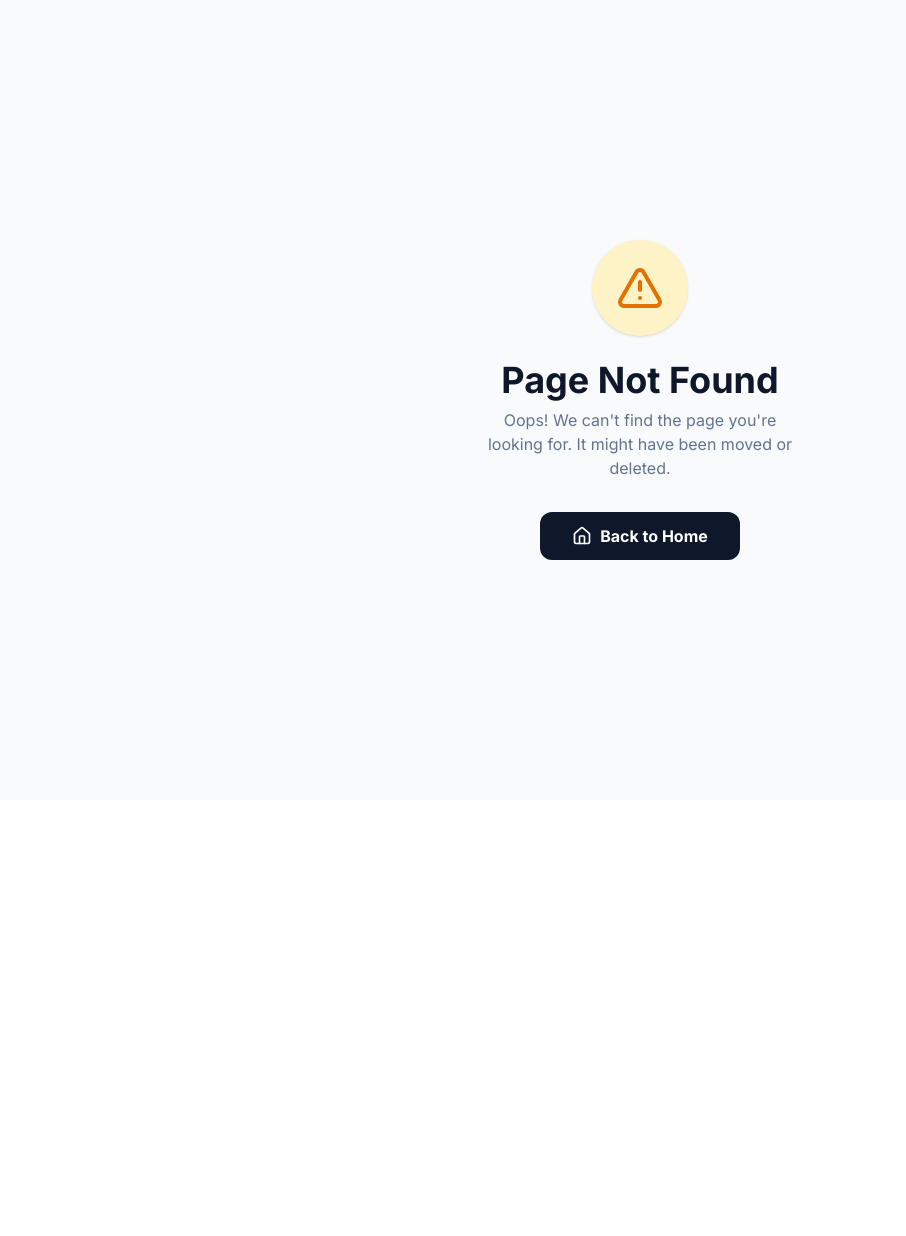
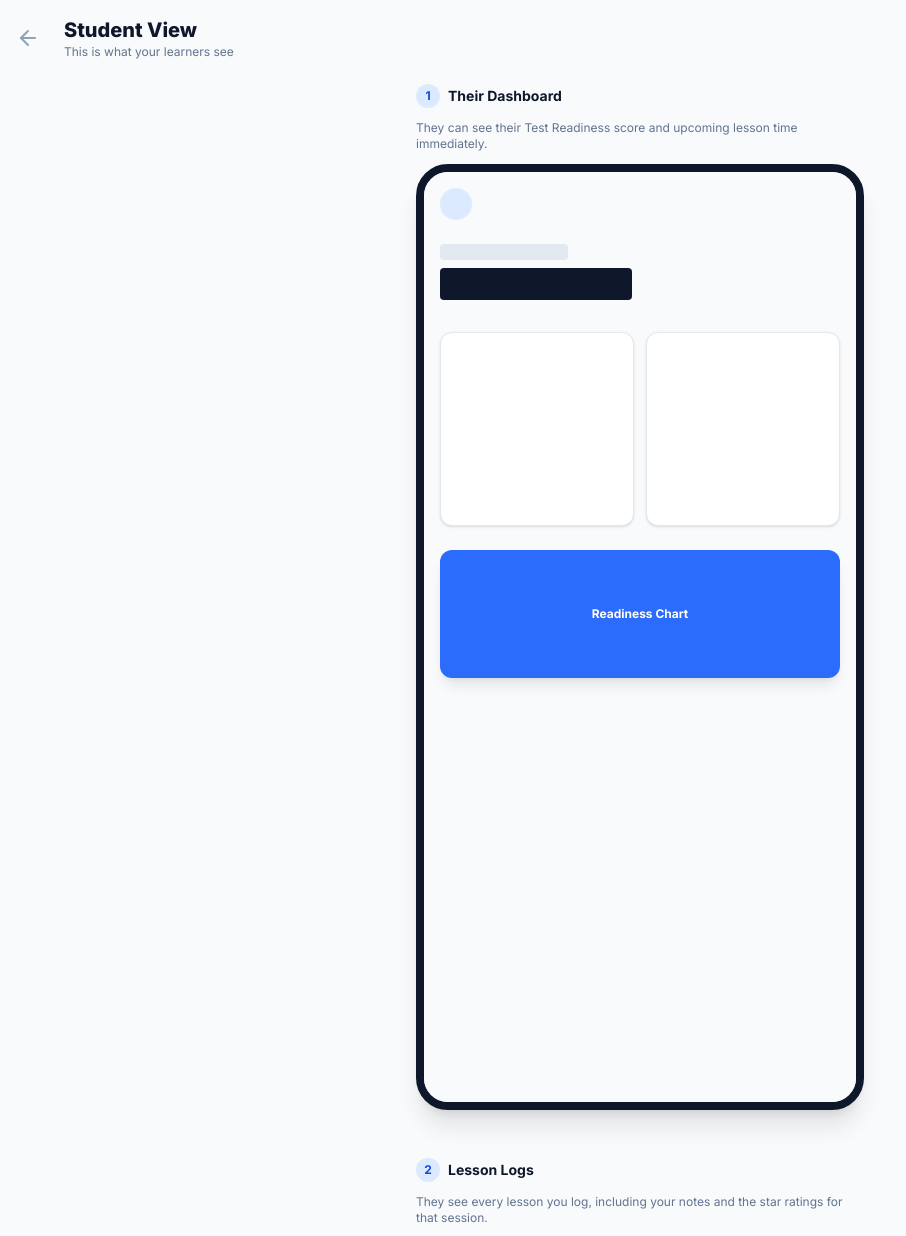
Before and after one commit to InnesU05/drivetrack, a Next.js app: page /dashboard/settings/student-view in a window 1280 px wide. Before the commit this address had no page. Shown: the top 1236 px of the page, without its empty margins (0-906 px from the left). Before the commit the page ends 800 px from the top, so only its background shows below. Built offline with nearby package versions, Linux system fonts and the light colour scheme.

Commit message:
added logout confirmation + UI update

```diff
--- a/app/dashboard/page.tsx
+++ b/app/dashboard/page.tsx
@@ -20,6 +20,13 @@ function DashboardContent() {
   const [filteredStudents, setFilteredStudents] = useState<any[]>([]);
   const [searchTerm, setSearchTerm] = useState("");
   const [currentTab, setCurrentTab] = useState<'active' | 'archived'>('active');
+
+  const handleSignOut = async () => {
+    if (confirm("Are you sure you want to sign out?")) {
+        await supabase.auth.signOut();
+        router.push("/login");
+    }
+  };
 
   useEffect(() => {
     async function loadData() {
@@ -112,7 +119,7 @@ function DashboardContent() {
         </div>
         <div className="flex items-center gap-2">
             <Link href="/dashboard/settings" className="p-2 text-slate-400 hover:text-blue-600 hover:bg-slate-50 rounded-lg"><Settings size={20} /></Link>
-            <button onClick={() => { supabase.auth.signOut(); router.push("/login"); }} className="p-2 text-slate-400 hover:text-red-500 hover:bg-red-50 rounded-lg"><LogOut size={20} /></button>
+            <button onClick={handleSignOut} className="p-2 text-slate-400 hover:text-red-500 hover:bg-red-50 rounded-lg"><LogOut size={20} /></button>
         </div>
       </div>
 
@@ -127,8 +134,6 @@ function DashboardContent() {
                     <Link href="/dashboard/invite" className="bg-blue-600 hover:bg-blue-500 text-white font-bold py-3 px-8 rounded-xl inline-flex items-center gap-2 shadow-lg"><QrCode size={20} /> Invite Student</Link>
                  </div>
               </div>
-
-              {/* HELPER BUTTONS (Empty State) */}
               <div className="grid grid-cols-2 gap-3">
                   <Link href="/dashboard/help" className="flex items-center justify-center gap-2 p-3 bg-white border border-slate-200 rounded-xl text-slate-600 font-bold text-xs"><BookOpen size={16} /> How to Use</Link>
                   <Link href="/dashboard/install" className="flex items-center justify-center gap-2 p-3 bg-white border border-slate-200 rounded-xl text-slate-600 font-bold text-xs"><Download size={16} /> Install App</Link>
@@ -138,7 +143,6 @@ function DashboardContent() {
            <>
                 <Link href="/dashboard/invite" className="w-full bg-blue-600 hover:bg-blue-700 text-white font-bold py-4 rounded-xl shadow-md flex items-center justify-center gap-2 active:scale-95 transition-all"><QrCode size={20} /> Invite New Student</Link>
 
-                {/* --- RESTORED HELPER BUTTONS (Populated State) --- */}
                 <div className="grid grid-cols-2 gap-3">
                     <Link href="/dashboard/help" className="flex items-center justify-center gap-2 p-3 bg-white border border-slate-200 rounded-xl text-slate-600 font-bold text-xs shadow-sm active:scale-95 transition-all">
                         <BookOpen size={16} /> How to Use
@@ -179,7 +183,6 @@ function DashboardContent() {
                                         </div>
                                     </div>
 
-                                    {/* Unpaid Badge */}
                                     {student.unpaid_count > 0 && !student.archived ? (
                                         <div className="flex-shrink-0 bg-red-50 text-red-600 border border-red-100 px-3 py-1.5 rounded-lg text-[10px] font-extrabold uppercase tracking-wide flex items-center gap-1.5 shadow-sm">
                                             <AlertCircle size={12} strokeWidth={3} />
@@ -190,7 +193,6 @@ function DashboardContent() {
                                     )}
                                 </div>
 
-                                {/* "Tap to view" Visual Cue */}
                                 <div className="flex justify-between items-center pt-3 border-t border-slate-50">
                                     <span className="text-[10px] font-bold text-slate-400 uppercase tracking-wider flex items-center gap-1">
                                         <User size={12} /> Student Profile
--- /dev/null
+++ b/app/dashboard/settings/student-view/page.tsx
@@ -0,0 +1,99 @@
+"use client";
+
+import Link from "next/link";
+import { ArrowLeft, Smartphone } from "lucide-react";
+
+export default function StudentViewPage() {
+  return (
+    <div className="min-h-screen bg-slate-50 p-4 pb-20">
+
+      {/* Header */}
+      <div className="flex items-center gap-4 mb-6">
+        <Link href="/dashboard/settings" className="p-2 -ml-2 text-slate-400 hover:text-slate-900 rounded-full">
+            <ArrowLeft size={24} />
+        </Link>
+        <div>
+            <h1 className="text-xl font-extrabold text-slate-900">Student View</h1>
+            <p className="text-xs text-slate-500">This is what your learners see</p>
+        </div>
+      </div>
+
+      <div className="max-w-md mx-auto space-y-12">
+
+        {/* Screen 1: The Dashboard */}
+        <div className="space-y-3">
+            <h2 className="text-sm font-bold text-slate-900 flex items-center gap-2">
+                <span className="bg-blue-100 text-blue-700 w-6 h-6 rounded-full flex items-center justify-center text-xs">1</span>
+                Their Dashboard
+            </h2>
+            <p className="text-xs text-slate-500">They can see their Test Readiness score and upcoming lesson time immediately.</p>
+
+            {/* Phone Mockup */}
+            <div className="relative border-8 border-slate-900 rounded-[2rem] overflow-hidden shadow-xl bg-white aspect-[9/19]">
+                {/* Simulated Content - Replace this div with an <img> tag later if you want real screenshots */}
+                <div className="absolute inset-0 bg-slate-50 flex flex-col p-4">
+                    <div className="h-8 w-8 bg-blue-100 rounded-full mb-6"></div>
+                    <div className="h-4 w-32 bg-slate-200 rounded mb-2"></div>
+                    <div className="h-8 w-48 bg-slate-900 rounded mb-8"></div>
+
+                    <div className="grid grid-cols-2 gap-3 mb-6">
+                        <div className="aspect-square bg-white rounded-xl border border-slate-200 shadow-sm"></div>
+                        <div className="aspect-square bg-white rounded-xl border border-slate-200 shadow-sm"></div>
+                    </div>
+
+                    <div className="h-32 bg-blue-600 rounded-xl shadow-lg opacity-90 flex items-center justify-center text-white text-xs font-bold">
+                        Readiness Chart
+                    </div>
+                </div>
+            </div>
+        </div>
+
+        {/* Screen 2: Lesson History */}
+        <div className="space-y-3">
+            <h2 className="text-sm font-bold text-slate-900 flex items-center gap-2">
+                <span className="bg-blue-100 text-blue-700 w-6 h-6 rounded-full flex items-center justify-center text-xs">2</span>
+                Lesson Logs
+            </h2>
+            <p className="text-xs text-slate-500">They see every lesson you log, including your notes and the star ratings for that session.</p>
+
+            {/* Phone Mockup */}
+            <div className="relative border-8 border-slate-900 rounded-[2rem] overflow-hidden shadow-xl bg-white aspect-[9/19]">
+                <div className="absolute inset-0 bg-slate-50 flex flex-col p-4 space-y-3">
+                    <div className="h-12 w-full bg-white rounded-xl border border-slate-200 shadow-sm"></div>
+                    <div className="h-12 w-full bg-white rounded-xl border border-slate-200 shadow-sm"></div>
+                    <div className="h-12 w-full bg-white rounded-xl border border-slate-200 shadow-sm"></div>
+                    <div className="h-24 w-full bg-white rounded-xl border border-slate-200 shadow-sm p-3">
+                        <div className="h-2 w-full bg-slate-100 rounded mb-2"></div>
+                        <div className="h-2 w-2/3 bg-slate-100 rounded"></div>
+                    </div>
+                </div>
+            </div>
+        </div>
+
+        {/* Screen 3: Payments */}
+        <div className="space-y-3">
+            <h2 className="text-sm font-bold text-slate-900 flex items-center gap-2">
+                <span className="bg-blue-100 text-blue-700 w-6 h-6 rounded-full flex items-center justify-center text-xs">3</span>
+                Payment Status
+            </h2>
+            <p className="text-xs text-slate-500">They can clearly see which lessons are unpaid (marked in red) so they know to bring cash or transfer money.</p>
+
+            {/* Phone Mockup */}
+            <div className="relative border-8 border-slate-900 rounded-[2rem] overflow-hidden shadow-xl bg-white aspect-[9/19]">
+                <div className="absolute inset-0 bg-slate-50 flex flex-col items-center justify-center p-4">
+                    <div className="w-full p-4 bg-white rounded-xl border border-slate-200 shadow-sm flex justify-between items-center mb-2">
+                        <div className="h-4 w-20 bg-slate-200 rounded"></div>
+                        <div className="h-6 w-16 bg-red-100 rounded-full flex items-center justify-center text-[10px] text-red-600 font-bold">UNPAID</div>
+                    </div>
+                    <div className="w-full p-4 bg-white rounded-xl border border-slate-200 shadow-sm flex justify-between items-center">
+                        <div className="h-4 w-20 bg-slate-200 rounded"></div>
+                        <div className="h-6 w-16 bg-green-100 rounded-full flex items-center justify-center text-[10px] text-green-600 font-bold">PAID</div>
+                    </div>
+                </div>
+            </div>
+        </div>
+
+      </div>
+    </div>
+  );
+}
--- a/app/dashboard/student/[id]/page.tsx
+++ b/app/dashboard/student/[id]/page.tsx
@@ -21,7 +21,14 @@ export default function StudentProfile({ params }: { params: Promise<{ id: strin
   const [readiness, setReadiness] = useState(0);
   const [isInstructor, setIsInstructor] = useState(false);
 
-  // ... (Your Helper functions for archive, delete, payment - Keep these exactly as they were!)
+  // --- ACTIONS ---
+  const handleSignOut = async () => {
+    if (confirm("Are you sure you want to sign out?")) {
+        await supabase.auth.signOut();
+        router.push("/login");
+    }
+  };
+
   const toggleArchive = async () => {
     if (!confirm("Are you sure you want to " + (student.archived ? "restore" : "archive") + " this student?")) return;
     const { error } = await supabase.from("profiles").update({ archived: !student.archived }).eq("id", studentId);
@@ -41,6 +48,7 @@ export default function StudentProfile({ params }: { params: Promise<{ id: strin
     if (!error) setLessons(lessons.map(l => l.id === lessonId ? { ...l, is_paid: !currentStatus } : l));
   };
 
+  // --- LOAD DATA ---
   useEffect(() => {
       async function loadData() {
         const { data: { user } } = await supabase.auth.getUser();
@@ -81,6 +89,8 @@ export default function StudentProfile({ params }: { params: Promise<{ id: strin
 
   return (
     <div className="min-h-screen bg-slate-50 pb-24">
+
+      {/* HEADER */}
       <div className="bg-white p-6 border-b border-slate-200 sticky top-0 z-10 shadow-sm">
         <div className="flex justify-between items-start mb-4">
             <div className="flex items-center gap-4">
@@ -89,36 +99,23 @@ export default function StudentProfile({ params }: { params: Promise<{ id: strin
                 )}
                 <div>
                     <h1 className="text-xl font-bold text-slate-900 truncate max-w-[200px]">{student?.full_name}</h1>
-
-                    {/* --- NEW: Email Display --- */}
                     <p className="text-sm text-slate-500 font-medium flex items-center gap-1.5 mt-1">
                         <Mail size={14} className="text-slate-400"/>
                         {student?.email}
                     </p>
-
                     {student?.archived && <span className="text-xs bg-amber-100 text-amber-700 px-2 py-0.5 rounded font-bold mt-2 inline-block">ARCHIVED</span>}
                 </div>
             </div>
 
-            {isInstructor && (
-                <button
-                    onClick={toggleArchive}
-                    className="text-slate-400 hover:text-blue-600 p-2"
-                >
+            {isInstructor ? (
+                <button onClick={toggleArchive} className="text-slate-400 hover:text-blue-600 p-2">
                     {student?.archived ? <RotateCcw size={20} /> : <Archive size={20} />}
                 </button>
-            )}
-
-            {!isInstructor && (
-                <div className="flex gap-2">
-                    <Link href={`/dashboard/student/${studentId}/install`} className="text-slate-400 hover:text-blue-600 p-2 border border-slate-200 rounded-lg">
-                        <Download size={20} />
-                    </Link>
-
-                    <button onClick={() => { supabase.auth.signOut(); router.push("/login"); }} className="text-slate-400 hover:text-red-500 text-xs font-bold border border-slate-200 px-3 py-2 rounded-lg">
-                        Sign Out
-                    </button>
-                </div>
+            ) : (
+                // STUDENT VIEW: Only Sign Out here now (Install button moved below)
+                <button onClick={handleSignOut} className="text-slate-400 hover:text-red-500 text-xs font-bold border border-slate-200 px-3 py-2 rounded-lg transition-colors">
+                    Sign Out
+                </button>
             )}
         </div>
 
@@ -130,6 +127,18 @@ export default function StudentProfile({ params }: { params: Promise<{ id: strin
       </div>
 
       <div className="p-4 space-y-4">
+
+        {/* --- NEW: Prominent Install Button (Student Only) --- */}
+        {!isInstructor && (
+            <Link
+                href={`/dashboard/student/${studentId}/install`}
+                className="w-full bg-white border border-slate-200 hover:border-blue-300 hover:text-blue-600 text-slate-600 font-bold py-3 px-4 rounded-xl shadow-sm flex items-center justify-center gap-2 active:scale-95 transition-all"
+            >
+                <Download size={20} /> Install App to Home Screen
+            </Link>
+        )}
+
+        {/* Stats Grid */}
         <div className="grid grid-cols-2 gap-4">
             <div className="bg-white p-4 rounded-xl border border-slate-100 shadow-sm flex flex-col items-center justify-center gap-1">
                 <div className="bg-blue-50 p-2 rounded-full text-blue-600 mb-1"><Hourglass size={20} /></div>
@@ -158,16 +167,14 @@ export default function StudentProfile({ params }: { params: Promise<{ id: strin
                      <div className="bg-white p-5 rounded-xl border border-slate-100 shadow-sm relative active:scale-[0.99] transition-all hover:border-blue-300 pb-14">
                         <LessonContent lesson={lesson} isInstructor={isInstructor} togglePayment={togglePayment} />
 
-                        {isInstructor && (
+                        {isInstructor ? (
                             <>
                                 <div className="absolute bottom-4 left-5 text-[10px] text-slate-300 font-bold italic flex items-center gap-1 group-hover:text-blue-400 transition-colors">
                                     <Edit3 size={10} /> Click to edit
                                 </div>
                                 <button onClick={(e) => handleDeleteLesson(lesson.id, e)} className="absolute bottom-3 right-3 text-slate-300 hover:text-red-500 p-2 z-10"><Trash2 size={18} /></button>
                             </>
-                        )}
-
-                        {!isInstructor && (
+                        ) : (
                             <div className="absolute bottom-4 right-4 text-[10px] font-bold text-blue-600 bg-blue-50 px-3 py-1.5 rounded-full border border-blue-100 flex items-center gap-1 shadow-sm">
                                 View Details <ChevronRight size={12} />
                             </div>
@@ -181,7 +188,7 @@ export default function StudentProfile({ params }: { params: Promise<{ id: strin
   );
 }
 
-// ... (Helper Component - Keep existing)
+// ... (Helper Component)
 function LessonContent({ lesson, isInstructor, togglePayment }: any) {
     return (
         <div>
```
